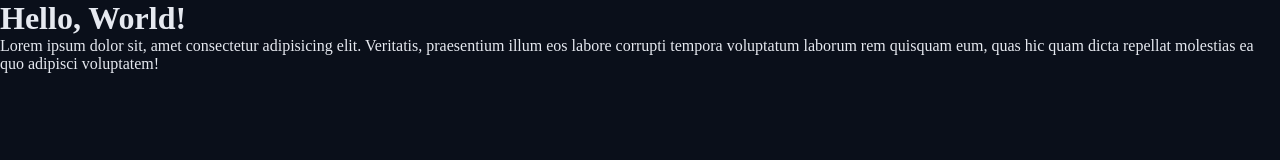
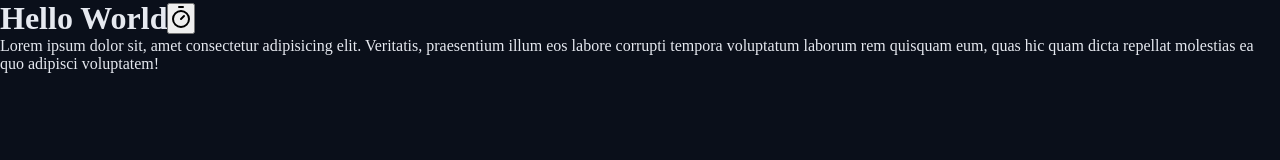
Before and after one commit to gontroller/chronos-pomodoro, a React (Vite) app: page / in a window 1280 px wide. Shown: the top 160 px of the page. Built offline with nearby package versions, Linux system fonts and the light colour scheme.

Commit message:
install lucide-react icons

```diff
--- a/package.json
+++ b/package.json
@@ -10,6 +10,7 @@
     "preview": "vite preview"
   },
   "dependencies": {
+    "lucide-react": "^0.534.0",
     "react": "^19.1.0",
     "react-dom": "^19.1.0"
   },
--- a/src/App.tsx
+++ b/src/App.tsx
@@ -1,3 +1,4 @@
+import { TimerIcon } from "lucide-react";
 import { Heading } from "./components/Heading";
 
 import "./styles/global.css";
@@ -6,7 +7,14 @@
 function App() {
   return (
     <>
-      <Heading>Hello World</Heading>
+      <Heading>
+        Hello World
+
+        <button>
+          <TimerIcon />
+        </button>
+
+        </Heading>
       <p>
         Lorem ipsum dolor sit, amet consectetur adipisicing elit. Veritatis,
         praesentium illum eos labore corrupti tempora voluptatum laborum rem
--- a/src/components/Heading.tsx
+++ b/src/components/Heading.tsx
@@ -1,6 +1,11 @@
 import styles from "./Heading.module.css";
 
-export function Heading() {
+type HeadingProps = {
+    children:React.ReactNode;
+};
+
+export function Heading({ children }: HeadingProps) {
+    return <h1 className={styles.heading}>{children}</h1>;
     //const classes = `${styles.heading} ${styles.cyan}`;
     //return <h1 className={classes}>Hello, World!</h1>;
     // or using template literals
@@ -8,5 +13,5 @@
     // or using the styles object directly
     //return <h1 className={styles.heading}>Hello, World!</h1>;
     // or using a specific style
-    return <h1 className={styles.heading}>Hello, World!</h1>;
+    //return <h1 className={styles.heading}>Hello, World!</h1>;
 }
```
Also changed, not shown: 1 other file (tests, documents, lock files or other folders).
